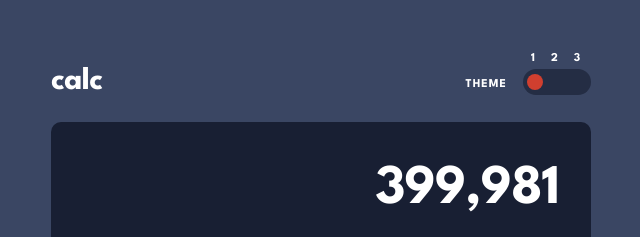
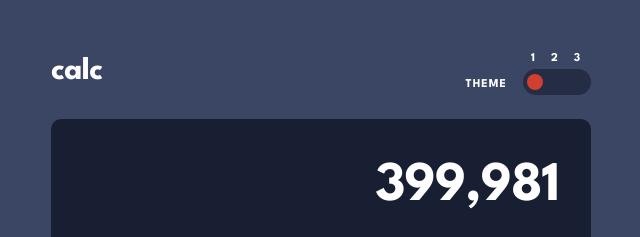
Before and after one commit to Emngila/calculator, a website: page index.html in a window 1280 px wide. Shown: the top 237 px of the page, 319-959 px from the left. Drawn offline with Linux system fonts and the light colour scheme.

```diff
--- a/index.html
+++ b/index.html
@@ -20,7 +20,7 @@
     <main class="space-y-6 max-w-[540px] mx-7 ">
       <!-- theme -->
       <div class="flex mx-auto md:w-full items-center justify-between">
-        <span class="text-3 text-center pt-5 text-display">calc</span>
+        <span class="text-3 text-center  text-display">calc</span>
         <div class="flex justify-center items-end gap-x-4">
           <span
             id="theme"
```
